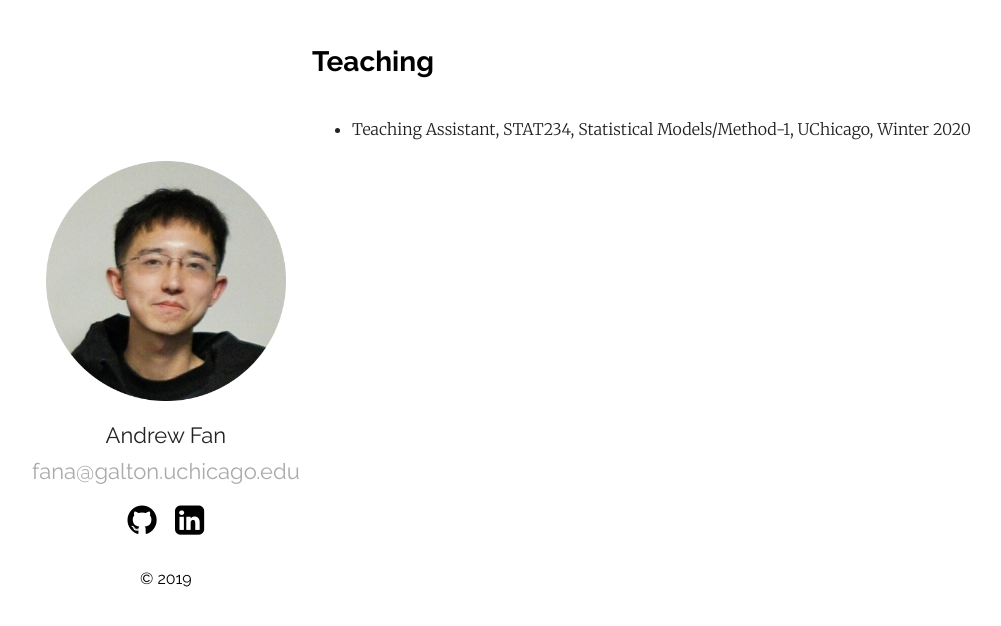
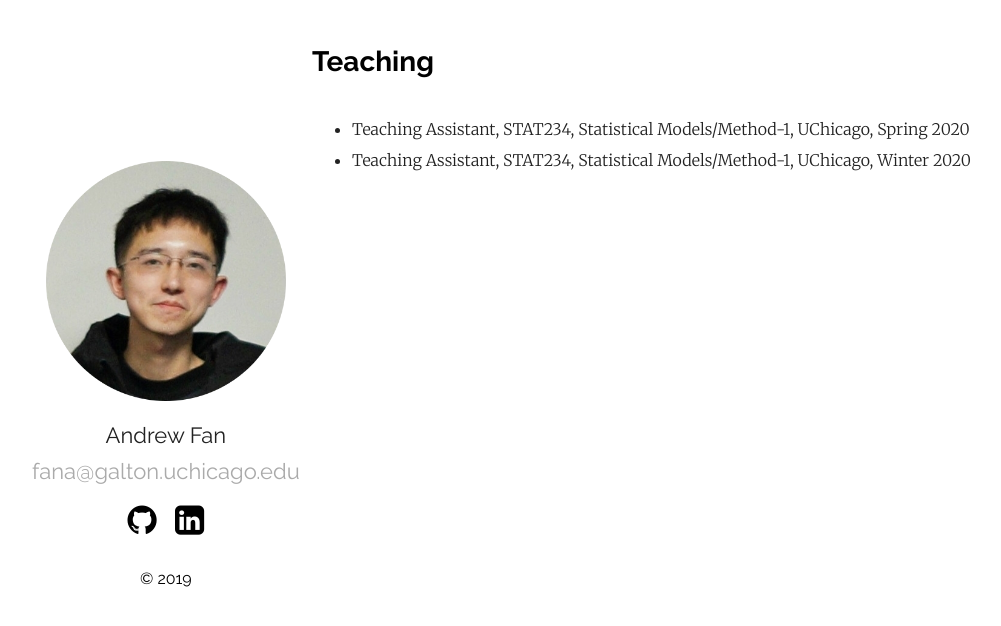
Before and after one commit to angzhifan/angzhifan.github.io, a Jekyll site: the page built from _posts/2019-09-15-15teaching.markdown, in a window 1280 px wide. Shown: the top 626 px of the page, without its empty margins (43-1044 px from the left). Built offline with Jekyll 4.4.1, drawn with Linux system fonts in a browser that asks for light colours.

Commit message:
Update 2019-09-15-15teaching.markdown

```diff
--- a/_posts/2019-09-15-15teaching.markdown
+++ b/_posts/2019-09-15-15teaching.markdown
@@ -4,4 +4,5 @@ title:  "Teaching"
 #date:   2019-12-12 21:03:36 +0530
 #categories: Javascript NodeJS
 ---
+* Teaching Assistant, STAT234, Statistical Models/Method-1, UChicago, Spring 2020
 * Teaching Assistant, STAT234, Statistical Models/Method-1, UChicago, Winter 2020
```
